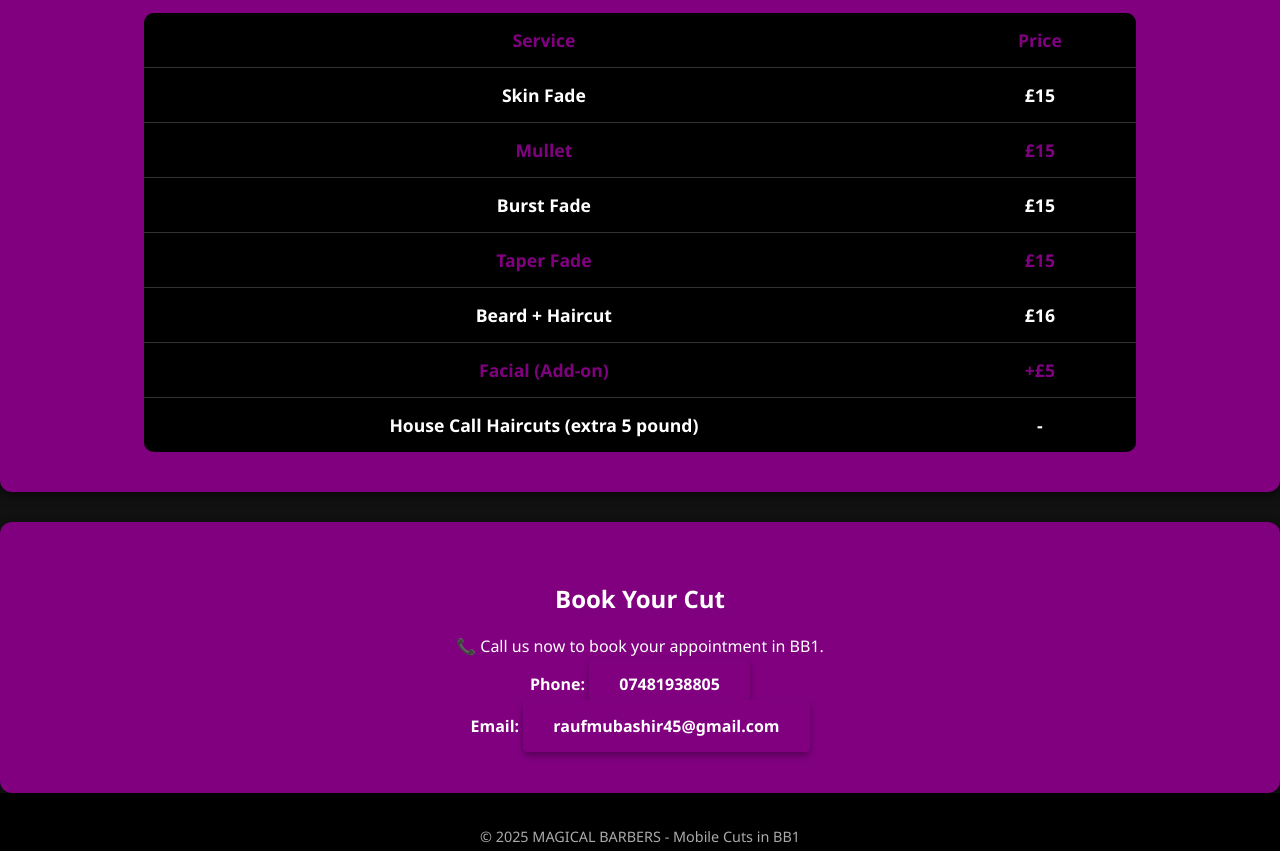
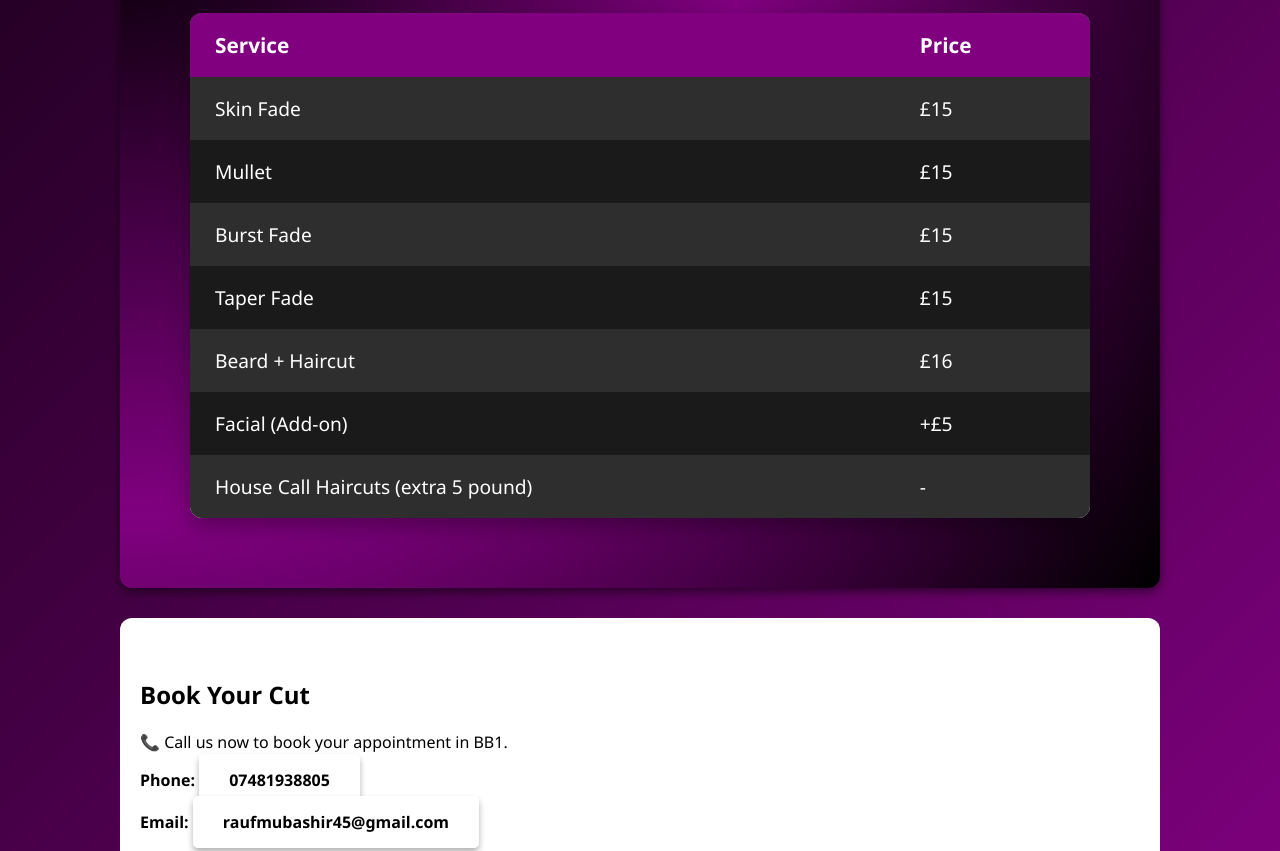
Before and after one commit to FZN735/magical-barbers-, a plain HTML site: page index.html in a window 1280 px wide. Shown: the part 940-1791 px from the top of the page. Drawn offline with Linux system fonts and the light colour scheme.

Commit message:
Update index.html

```diff
--- a/index.html
+++ b/index.html
@@ -9,7 +9,7 @@
       font-family: 'Segoe UI', Tahoma, Geneva, Verdana, sans-serif;
       margin: 0;
       padding: 0;
-      background-color: #111;
+      background: linear-gradient(135deg, black, purple);
       color: #fff;
     }
     .hero {
@@ -52,45 +52,62 @@
     }
     .btn {
       padding: 15px 30px;
-      background-color: purple;
-      color: white;
+      background-color: white;
+      color: black;
       text-decoration: none;
       font-weight: bold;
       border-radius: 5px;
       box-shadow: 0 4px 6px rgba(0,0,0,0.3);
       z-index: 1;
     }
-    }
     section {
       padding: 60px 20px;
       max-width: 1000px;
       margin: auto;
     }
-    .services, .contact {
-      background-color: purple;
+    .services {
+      background: radial-gradient(circle at top left, black, purple, black);
       margin-top: 30px;
       border-radius: 12px;
       padding: 40px 20px;
       text-align: center;
       box-shadow: 0 4px 10px rgba(0,0,0,0.5);
     }
+    .contact {
+      background-color: white;
+      color: black;
+      border-radius: 12px;
+      padding: 40px 20px;
+      margin-top: 30px;
+    }
     table {
-      width: 80%;
-      margin: 30px auto 0;
-      border-collapse: collapse;
-      background-color: black;
-      border-radius: 10px;
+      width: 90%;
+      margin: 30px auto;
+      border-collapse: separate;
+      border-spacing: 0;
+      background: rgba(255, 255, 255, 0.95);
+      border-radius: 12px;
       overflow: hidden;
+      box-shadow: 0 8px 20px rgba(0,0,0,0.3);
     }
     th, td {
-      padding: 15px 20px;
-      border-bottom: 1px solid #333;
-      font-size: 1.1rem;
-      background-color: black;
+      padding: 18px 25px;
+      font-size: 1.2rem;
+      text-align: left;
     }
     th {
-      background-color: black;
-      color: purple;
+      background-color: purple;
+      color: white;
+      font-size: 1.3rem;
+      font-weight: 700;
+    }
+    tr:nth-child(odd) {
+      background-color: #1a1a1a;
+      color: white;
+    }
+    tr:nth-child(even) {
+      background-color: #2e2e2e;
+      color: white;
     }
     tr:last-child td {
       border-bottom: none;
@@ -98,7 +115,7 @@
     footer {
       text-align: center;
       padding: 20px;
-      background-color: #000;
+      background-color: black;
       font-size: 0.9rem;
       color: #aaa;
     }
@@ -119,16 +136,15 @@
 <body>
 
   <div class="hero" style="padding-top: 8vh; box-sizing: border-box;">
-
     <div class="corner-gallery">
       <img class="corner-img" src="https://raw.githubusercontent.com/FZN735/drafttf/refs/heads/main/IMG_7373%5B2%5D.JPG" alt="Cut 3">
       <img class="corner-img" src="https://raw.githubusercontent.com/FZN735/fff/refs/heads/main/IMG_7371%5B2%5D.JPG" alt="Cut 5">
       <img class="corner-img" src="https://raw.githubusercontent.com/FZN735/drafttf/refs/heads/main/IMG_7370%5B1%5D.JPG" alt="Cut 1">
       <img class="corner-img" src="https://raw.githubusercontent.com/FZN735/drafttf/refs/heads/main/IMG_7372%5B2%5D.JPG" alt="Cut 2">
     </div>
-    <div style="background-color: black; padding: 2px 6px; border-radius: 4px; display: inline-block; z-index: 1; max-width: fit-content;"><h1 style="font-family: 'Brush Script MT', cursive; font-size: 2.5rem; letter-spacing: 2px; color: purple; margin: 0;">Magical Barbers</h1></div>
+    <div style="background-color: black; padding: 2px 6px; border-radius: 4px; display: inline-block; z-index: 1; max-width: fit-content;"><h1 style="font-family: 'Brush Script MT', cursive; font-size: 4rem; letter-spacing: 2px; color: purple; margin: 0; text-shadow: 2px 2px 4px rgba(0,0,0,0.8);">Magical Barbers</h1></div>
     <p style="color: black; background-color: white; padding: 10px 20px; border-radius: 5px; display: inline-block; margin-top: 10px;">🔥 Mobile Barber - Serving Blackburn</p>
-    <a class="btn" href="#contact" style="margin-top: -5px;">Call to Book Now</a>
+    <a class="btn" href="#contact" style="margin-top: -5px; background-color: purple; color: white;">Call to Book Now</a>
   </div>
 
   <section class="services">
@@ -138,14 +154,13 @@
         <th>Service</th>
         <th>Price</th>
       </tr>
-      <tr style="background-color: purple; color: white; font-weight: bold;"><td>Skin Fade</td><td>£15</td></tr>
-      <tr style="background-color: black; color: purple; font-weight: bold;"><td>Mullet</td><td>£15</td></tr> <!-- white row -->
-      <tr style="background-color: purple; color: white; font-weight: bold;"><td>Burst Fade</td><td>£15</td></tr>
-      <tr style="background-color: black; color: purple; font-weight: bold;"><td>Taper Fade</td><td>£15</td></tr> <!-- white row -->
-      <tr style="background-color: purple; color: white; font-weight: bold;"><td>Beard + Haircut</td><td>£16</td></tr>
-
-      <tr style="background-color: black; color: purple; font-weight: bold;"><td>Facial (Add-on)</td><td>+£5</td></tr> <!-- white row -->
-      <tr style="background-color: purple; color: white; font-weight: bold;"><td>House Call Haircuts (extra 5 pound)</td><td>-</td></tr>
+      <tr><td>Skin Fade</td><td>£15</td></tr>
+      <tr><td>Mullet</td><td>£15</td></tr>
+      <tr><td>Burst Fade</td><td>£15</td></tr>
+      <tr><td>Taper Fade</td><td>£15</td></tr>
+      <tr><td>Beard + Haircut</td><td>£16</td></tr>
+      <tr><td>Facial (Add-on)</td><td>+£5</td></tr>
+      <tr><td>House Call Haircuts (extra 5 pound)</td><td>-</td></tr>
     </table>
   </section>
 
```
